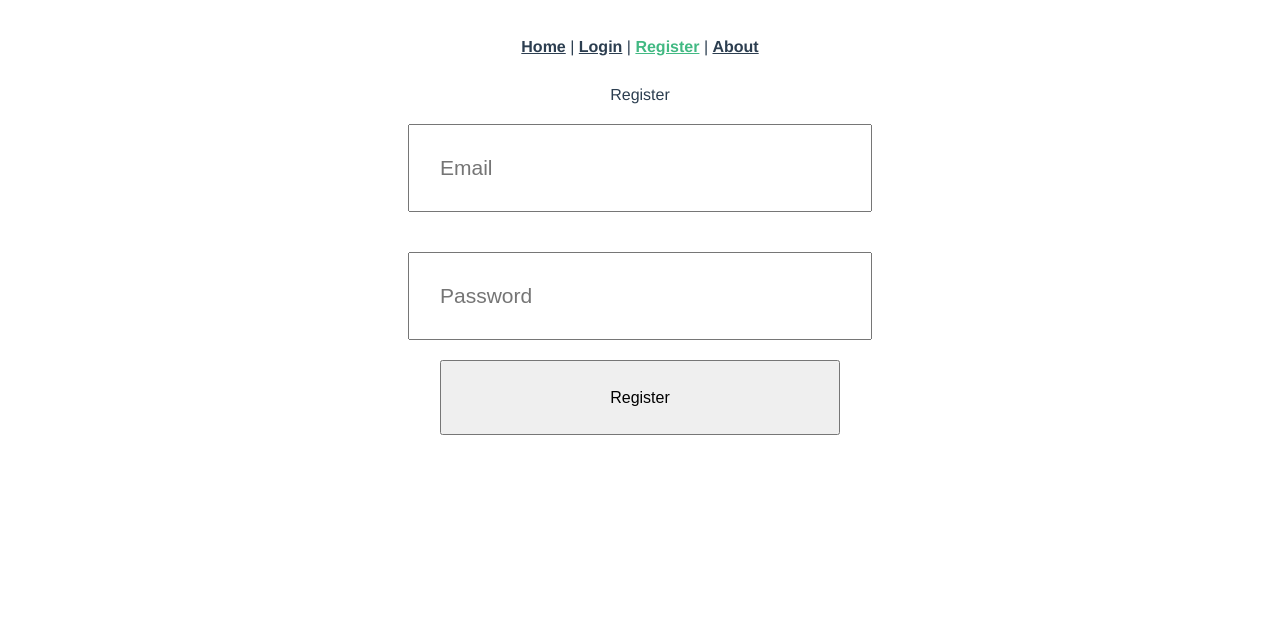
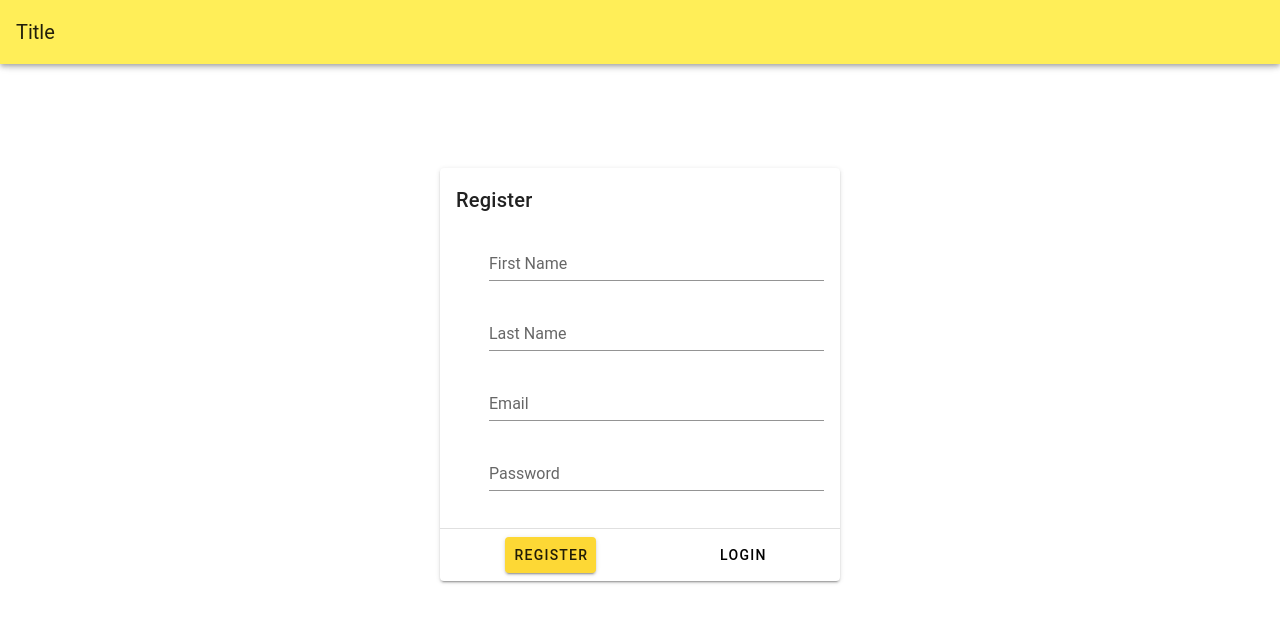
Before and after one commit to UKhurshed/cms_food_delivery, a Vue app: page /register in a window 1280 px wide. Shown: the top 622 px of the page. Built offline with nearby package versions, Linux system fonts and the light colour scheme.

Commit message:
Login, register page UI

```diff
--- a/src/App.vue
+++ b/src/App.vue
@@ -1,34 +1,43 @@
 <template>
-  <div id="app">
-    <div id="nav">
-      <router-link to="/">Home</router-link> |
-      <router-link to="/login">Login</router-link> |
-      <router-link to="/register">Register</router-link> |
-      <router-link to="/about">About</router-link>
-    </div>
-    <router-view/>
-  </div>
+  <v-app>
+<!--    <v-navigation-drawer v-model="drawer" app>-->
+<!--    </v-navigation-drawer>-->
+<!--    <v-app-bar app height="60" class="indigo" dark>-->
+<!--      <v-app-bar-nav-icon @click="drawer = !drawer"></v-app-bar-nav-icon>-->
+<!--      <v-toolbar-title @click="$router.replace({name: 'Home'})">Application</v-toolbar-title>-->
+<!--    </v-app-bar>-->
+<!--    <v-main>-->
+<!--      <v-card width="400" class="mx-auto mt-5">-->
+<!--        <v-card-title>-->
+<!--          <h1 class="display-1">Login</h1>-->
+<!--        </v-card-title>-->
+<!--        <v-card-text>-->
+<!--          <v-form>-->
+<!--            <v-text-field label="Username"-->
+<!--                          prepend-icon="mdi-account-circle"/>-->
+<!--            <v-text-field :type="showPassword ? 'text' : 'password'" label="Password"-->
+<!--                          prepend-icon="mdi-lock"-->
+<!--                          :append-icon="showPassword ? 'mdi-eye' : 'mdi-eye-off'"-->
+<!--                          @click:append="showPassword = !showPassword"/>-->
+<!--          </v-form>-->
+<!--        </v-card-text>-->
+<!--        <v-card-actions>-->
+<!--          <v-btn color="success">Register</v-btn>-->
+<!--          <v-btn color="info" @click="login">Login</v-btn>-->
+<!--        </v-card-actions>-->
+<!--      </v-card>-->
+<!--    </v-main>-->
+
+    <v-content>
+     <router-view></router-view>
+    </v-content>
+  </v-app>
 </template>
 
-<style lang="scss">
-#app {
-  font-family: Avenir, Helvetica, Arial, sans-serif;
-  -webkit-font-smoothing: antialiased;
-  -moz-osx-font-smoothing: grayscale;
-  text-align: center;
-  color: #2c3e50;
-}
+<script lang="ts">
+import Vue from 'vue'
 
-#nav {
-  padding: 30px;
-
-  a {
-    font-weight: bold;
-    color: #2c3e50;
-
-    &.router-link-exact-active {
-      color: #42b983;
-    }
-  }
-}
-</style>
+export default Vue.extend({
+  name: 'App'
+})
+</script>
--- a/src/components/HelloWorld.vue
+++ /dev/null
@@ -1,37 +0,0 @@
-<template>
-  <div class="hello">
-    <h1>{{ msg }}</h1>
-    <p>
-      For a guide and recipes on how to configure / customize this project,<br>
-      check out the
-      <a href="https://cli.vuejs.org" target="_blank" rel="noopener">vue-cli documentation</a>.
-    </p>
-  </div>
-</template>
-
-<script lang="ts">
-import { Component, Prop, Vue } from 'vue-property-decorator'
-
-@Component
-export default class HelloWorld extends Vue {
-  @Prop() private msg!: string;
-}
-</script>
-
-<!-- Add "scoped" attribute to limit CSS to this component only -->
-<style scoped lang="scss">
-h3 {
-  margin: 40px 0 0;
-}
-ul {
-  list-style-type: none;
-  padding: 0;
-}
-li {
-  display: inline-block;
-  margin: 0 10px;
-}
-a {
-  color: #42b983;
-}
-</style>
--- a/src/main.ts
+++ b/src/main.ts
@@ -4,6 +4,7 @@ import router from './router'
 import store from './store'
 import axios from 'axios'
 import firebase from 'firebase/app'
+import vuetify from './plugins/vuetify'
 
 Vue.prototype.$axios = axios
 Vue.config.productionTip = false
@@ -24,5 +25,6 @@ firebase.initializeApp(firebaseConfig)
 new Vue({
   router,
   store,
+  vuetify,
   render: h => h(App)
 }).$mount('#app')
--- /dev/null
+++ b/src/plugins/vuetify.ts
@@ -0,0 +1,7 @@
+import Vue from 'vue'
+import Vuetify from 'vuetify/lib/framework'
+
+Vue.use(Vuetify)
+
+export default new Vuetify({
+})
--- a/src/router/index.ts
+++ b/src/router/index.ts
@@ -3,6 +3,7 @@ import VueRouter, { RouteConfig } from 'vue-router'
 import Home from '../views/Home.vue'
 import Register from '../views/Register.vue'
 import Login from '../views/Login.vue'
+import About from '../views/About.vue'
 
 Vue.use(VueRouter)
 
@@ -21,6 +22,11 @@ const routes: Array<RouteConfig> = [
     path: '/login',
     name: 'Login',
     component: Login
+  },
+  {
+    path: '/about',
+    name: 'About',
+    component: About
   }
 ]
 
--- /dev/null
+++ b/src/shims-vuetify.d.ts
@@ -0,0 +1,4 @@
+declare module 'vuetify/lib/framework' {
+  import Vuetify from 'vuetify'
+  export default Vuetify
+}
--- a/src/views/Home.vue
+++ b/src/views/Home.vue
@@ -1,25 +1,45 @@
 <template>
-  <div class="home">
-    <img alt="Vue logo" src="../assets/logo.png">
-    <HelloWorld :msg="helloMessage"/>
-  </div>
+    <v-toolbar color="yellow lighten-1">
+      <v-toolbar-title>Title</v-toolbar-title>
+      <v-spacer/>
+      <v-btn @click="toLoginPage" text rounded>Login</v-btn>
+      <v-btn @click="toRegisterPage" text rounded>Register</v-btn>
+      <v-btn text rounded>About</v-btn>
+      <v-btn text rounded>Contact us</v-btn>
+    </v-toolbar>
+<!--    <v-content>-->
+<!--      <v-card width="400" class="mx-auto mt-9">-->
+<!--        <v-card-title>Login</v-card-title>-->
+<!--        <v-card-text>-->
+<!--            <v-text-field label="Username" prepend-icon="mdi-account-circle"/>-->
+<!--            <v-text-field @click:append="showPassword = ! showPassword" label="Password" :type="showPassword ? 'text' : 'password'"-->
+<!--                          prepend-icon="mdi-lock"-->
+<!--                          :append-icon="showPassword ? 'mdi-eye' : 'mdi-eye-off'"/>-->
+<!--        </v-card-text>-->
+<!--        <v-divider/>-->
+<!--        <v-card-actions>-->
+<!--          <v-btn block color="yellow darken-1" class="mx-auto">Login</v-btn>-->
+<!--        </v-card-actions>-->
+<!--      </v-card>-->
+<!--    </v-content>-->
+  <!--  <div class="Home"><h1>HomePage</h1>-->
+  <!--    <p class="purple darken-1 white&#45;&#45;text text-center">lorem</p></div>-->
 </template>
 
-<script lang="ts">
-import { Component, Vue } from 'vue-property-decorator'
-import HelloWorld from '@/components/HelloWorld.vue' // @ is an alias to /src
-
-@Component({
-  components: {
-    HelloWorld
+<script>
+export default {
+  data () {
+    return {
+      showPassword: false
+    }
   },
-  computed: {
-    helloMessage: {
-      get (): string {
-        return this.$store.state.helloMessage
-      }
+  methods: {
+    toRegisterPage () {
+      this.$router.replace({ name: 'Register' })
+    },
+    toLoginPage () {
+      this.$router.replace({ name: 'Login' })
     }
   }
-})
-export default class Home extends Vue {}
+}
 </script>
--- a/src/views/Login.vue
+++ b/src/views/Login.vue
@@ -1,12 +1,36 @@
 <template>
-  <div>
-    <div v-if="error" class="error">
-      {{ error.message }}
-    </div>
-      <div class="email"><input type="email" v-model="email" placeholder="Email"></div>
-      <div class="password"><input type="password" v-model="password" placeholder="Password"></div>
-      <button type="submit" @click="login">Login</button>
-  </div>
+  <v-app>
+    <v-app-bar app color="yellow lighten-1">
+      <v-toolbar-title @click="toHome">Title</v-toolbar-title>
+      <v-spacer/>
+      <v-btn @click="toRegister" text rounded>Register</v-btn>
+      <v-btn text rounded>About</v-btn>
+      <v-btn text rounded>Contact us</v-btn>
+    </v-app-bar>
+    <v-content>
+      <v-card width="400" class="mx-auto mt-9">
+        <v-card-title>Login</v-card-title>
+        <v-card-text>
+          <v-text-field label="Username" prepend-icon="mdi-account-circle"/>
+          <v-text-field @click:append="showPassword = ! showPassword" label="Password" :type="showPassword ? 'text' : 'password'"
+                        prepend-icon="mdi-lock"
+                        :append-icon="showPassword ? 'mdi-eye' : 'mdi-eye-off'"/>
+        </v-card-text>
+        <v-divider/>
+        <v-card-actions>
+          <v-btn block color="yellow darken-1" class="mx-auto">Login</v-btn>
+        </v-card-actions>
+      </v-card>
+    </v-content>
+  </v-app>
+<!--  <div>-->
+<!--    <div v-if="error" class="error">-->
+<!--      {{ error.message }}-->
+<!--    </div>-->
+<!--      <div class="email"><input type="email" v-model="email" placeholder="Email"></div>-->
+<!--      <div class="password"><input type="password" v-model="password" placeholder="Password"></div>-->
+<!--      <button type="submit" @click="login">Login</button>-->
+<!--  </div>-->
 </template>
 
 <script>
@@ -34,27 +58,33 @@ export default {
           console.log(err)
         }
       )
+    },
+    toRegister: function () {
+      this.$router.replace({ name: 'Register' })
+    },
+    toHome () {
+      this.$router.replace({ name: 'Home' })
     }
   }
 }
 </script>
 
-<style lang="scss" scoped>
-.error {
-  color: red;
-  font-size: 18px;
-}
+<!--<style lang="scss" scoped>-->
+<!--.error {-->
+<!--  color: red;-->
+<!--  font-size: 18px;-->
+<!--}-->
 
-input {
-  width: 400px;
-  padding: 30px;
-  margin: 20px;
-  font-size: 21px;
-}
+<!--input {-->
+<!--  width: 400px;-->
+<!--  padding: 30px;-->
+<!--  margin: 20px;-->
+<!--  font-size: 21px;-->
+<!--}-->
 
-button {
-  width: 400px;
-  height: 75px;
-  font-size: 100%;
-}
-</style>
+<!--button {-->
+<!--  width: 400px;-->
+<!--  height: 75px;-->
+<!--  font-size: 100%;-->
+<!--}-->
+<!--</style>-->
--- a/src/views/Register.vue
+++ b/src/views/Register.vue
@@ -1,14 +1,39 @@
 <template>
-  <div>
-    <div v-if="error" class="error">
-      {{ error.message }}
-    </div>
-    <form @submit.prevent="pressed">Register
-      <div class="email"><input type="email" v-model="email" placeholder="Email"></div>
-      <div class="password"><input type="password" v-model="password" placeholder="Password"></div>
-      <button type="submit">Register</button>
-    </form>
-  </div>
+  <v-app>
+    <v-app-bar app color="yellow lighten-1">
+      <v-toolbar-title @click="toHome">Title</v-toolbar-title>
+    </v-app-bar>
+    <v-content>
+      <v-card width="400" class="mx-auto mt-10">
+        <v-card-title>Register</v-card-title>
+        <v-card-text>
+          <v-text-field label="First Name" prepend-icon="mdi-account-circle"/>
+          <v-text-field label="Last Name" prepend-icon="mdi-account-circle"/>
+          <v-text-field label="Email" prepend-icon="mdi-email"/>
+          <v-text-field @click:append="showRegisterPass = ! showRegisterPass" label="Password"
+                        :type="showRegisterPass ? 'text' : 'password'"
+                        prepend-icon="mdi-lock"
+                        :append-icon="showRegisterPass ? 'mdi-eye' : 'mdi-eye-off'"/>
+        </v-card-text>
+        <v-divider/>
+        <v-spacer/>
+        <v-card-actions>
+            <v-btn color="yellow darken-1" class="mx-auto">Register</v-btn>
+            <v-btn class="mx-auto" depressed color="black" @click="toLoginPage" text rounded>Login</v-btn>
+        </v-card-actions>
+      </v-card>
+    </v-content>
+  </v-app>
+  <!--  <div>-->
+  <!--    <div v-if="error" class="error">-->
+  <!--      {{ error.message }}-->
+  <!--    </div>-->
+  <!--    <form @submit.prevent="pressed">Register-->
+  <!--      <div class="email"><input type="email" v-model="email" placeholder="Email"></div>-->
+  <!--      <div class="password"><input type="password" v-model="password" placeholder="Password"></div>-->
+  <!--      <button type="submit">Register</button>-->
+  <!--    </form>-->
+  <!--  </div>-->
 </template>
 
 <script>
@@ -24,36 +49,43 @@ export default {
       } catch (err) {
         console.log(err)
       }
+    },
+    toLoginPage () {
+      this.$router.replace({ name: 'Login' })
+    },
+    toHome () {
+      this.$router.replace({ name: 'Home' })
     }
   },
   data () {
     return {
       email: '',
       password: '',
-      error: ''
+      error: '',
+      showRegisterPass: false
     }
   }
 }
 </script>
 
-<style lang="scss" scoped>
+<!--<style lang="scss" scoped>-->
 
-.error {
-  color: red;
-  font-size: 18px;
-}
+<!--.error {-->
+<!--  color: red;-->
+<!--  font-size: 18px;-->
+<!--}-->
 
-input {
-  width: 400px;
-  padding: 30px;
-  margin: 20px;
-  font-size: 21px;
-}
+<!--input {-->
+<!--  width: 400px;-->
+<!--  padding: 30px;-->
+<!--  margin: 20px;-->
+<!--  font-size: 21px;-->
+<!--}-->
 
-button {
-  width: 400px;
-  height: 75px;
-  font-size: 100%;
-}
+<!--button {-->
+<!--  width: 400px;-->
+<!--  height: 75px;-->
+<!--  font-size: 100%;-->
+<!--}-->
 
-</style>
+<!--</style>-->
--- /dev/null
+++ b/vue.config.js
@@ -0,0 +1,5 @@
+module.exports = {
+  transpileDependencies: [
+    'vuetify'
+  ]
+}
```
Also changed, not shown: package.json (+6 -2 lines), src/assets/logo.svg (added).
